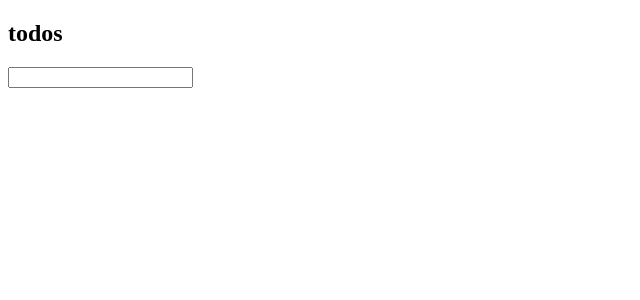
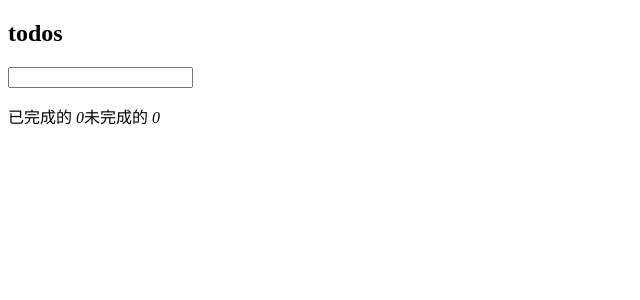
Before and after one commit to songjie0715/vue-demo, a Vue app: page / in a window 1280 px wide. Shown: the top 300 px of the page, without its empty margins (0-640 px from the left). Built offline with nearby package versions, Linux system fonts and the light colour scheme.

Commit message:
modify app.vue

```diff
--- a/src/App.vue
+++ b/src/App.vue
@@ -17,8 +17,10 @@
       <!-- footer -->
       <footer class="footer">
         <span class="todo-count">
-          <strong v-show="undoneLen">left {{ undoneLen }}</strong>
+          <strong v-show="undoneLen">All {{ todoLen }}</strong>
         </span>
+        <span>已完成的 <i>{{ doneLen }}</i></span>
+        <span>未完成的 <i>{{ undoneLen }}</i></span>
       </footer>
     </section>
   </div>
@@ -27,12 +29,17 @@
 
 <script>
 import Todo from './components/Todo.vue';
+// import { mapMutations } from 'vuex';
+
 export default {
     components: { Todo },
     name: 'app',
     computed: {
         todos () {
             return this.$store.state.todos;
+        },
+        todoLen () {
+            return this.$store.state.todos.length;
         },
         doneLen () {
             return this.$store.state.todos.filter(todo => todo.done).length;
```
